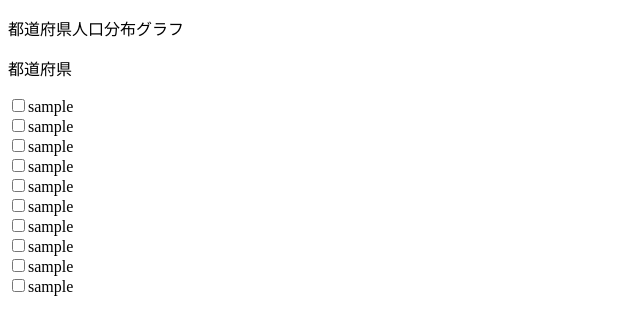
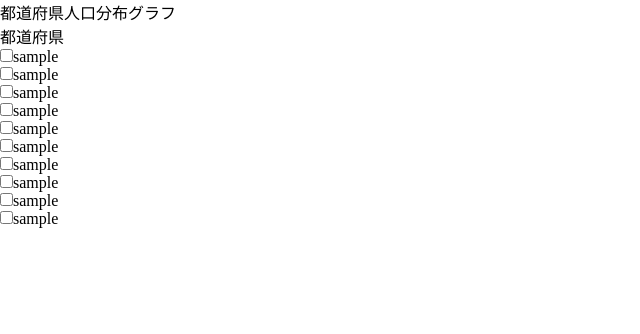
Before and after one commit to mnt3710/public-yumemi-frontend-cording-test, a Nuxt app: page / in a window 1280 px wide. Shown: the top 334 px of the page, without its empty margins (0-640 px from the left). Built offline with nearby package versions, Linux system fonts and the light colour scheme.

Commit message:
cssの初期化を追加

```diff
--- a/layouts/default.vue
+++ b/layouts/default.vue
@@ -3,3 +3,11 @@
     <nuxt />
   </div>
 </template>
+
+<style>
+/* cssの初期化 */
+* {
+  margin: 0px;
+  padding: 0px;
+}
+</style>
```
